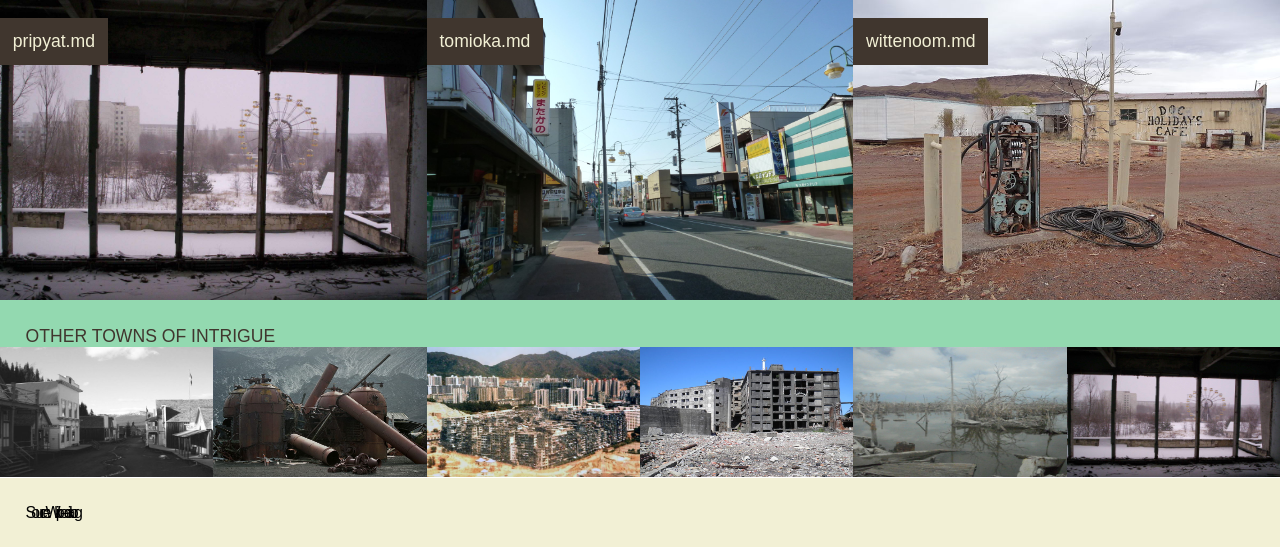
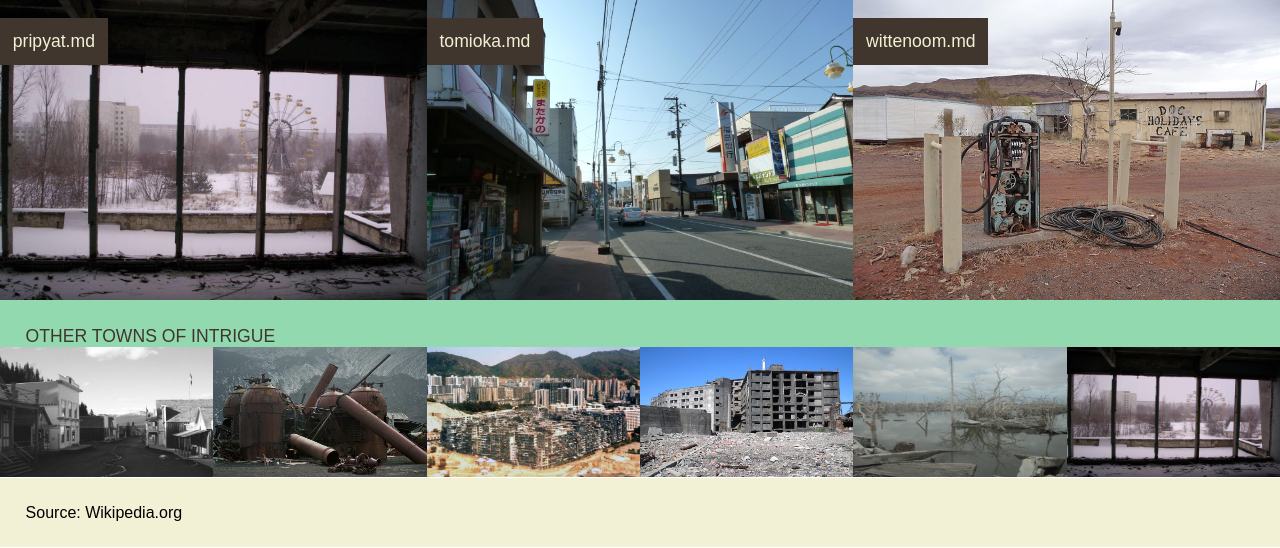
Before and after one commit to amahoney/large-data-website, a Jekyll site: the page built from index.html, in a window 1280 px wide. Shown: the part 1226-1774 px from the top of the page. Built offline with Jekyll 4.4.1, drawn with Linux system fonts in a browser that asks for light colours; Markdown is read by kramdown in place of the engine named in the settings.

Commit message:
footer update

```diff
--- a/_layouts/default.html
+++ b/_layouts/default.html
@@ -95,9 +95,11 @@ bottom:20px; left: 680px; top: 153px; height: 23px" />
 
 
 <div class="grid">
+<div class="unit unit-s-1 unit-m-1 unit-l-1">
 <footer>
 <a href="http://wikipedia.org" rel="external"><p>Source: Wikipedia.org</p></a>
 </footer>
+</div>
 </div>
 </body>
 <script type="text/javascript">
```
